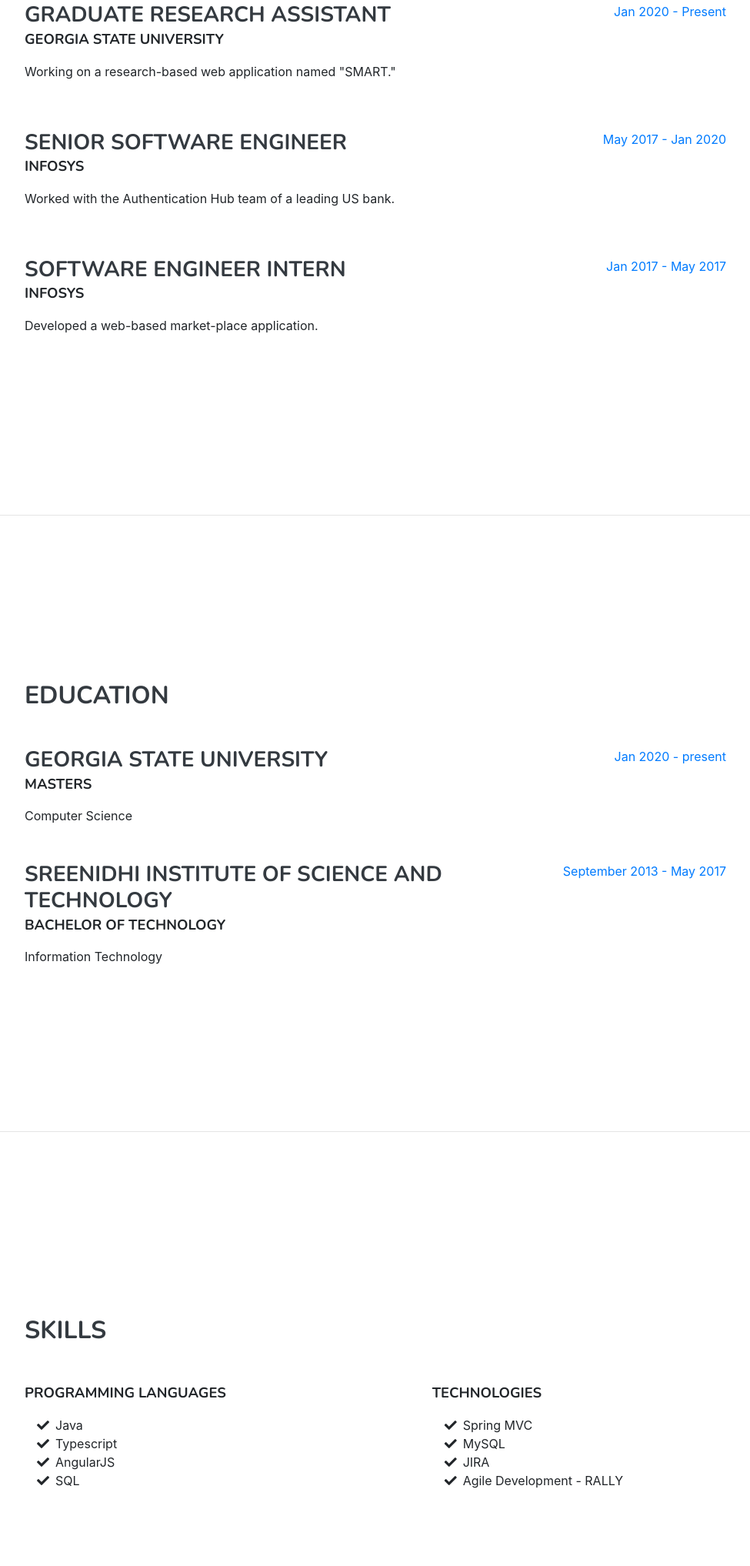
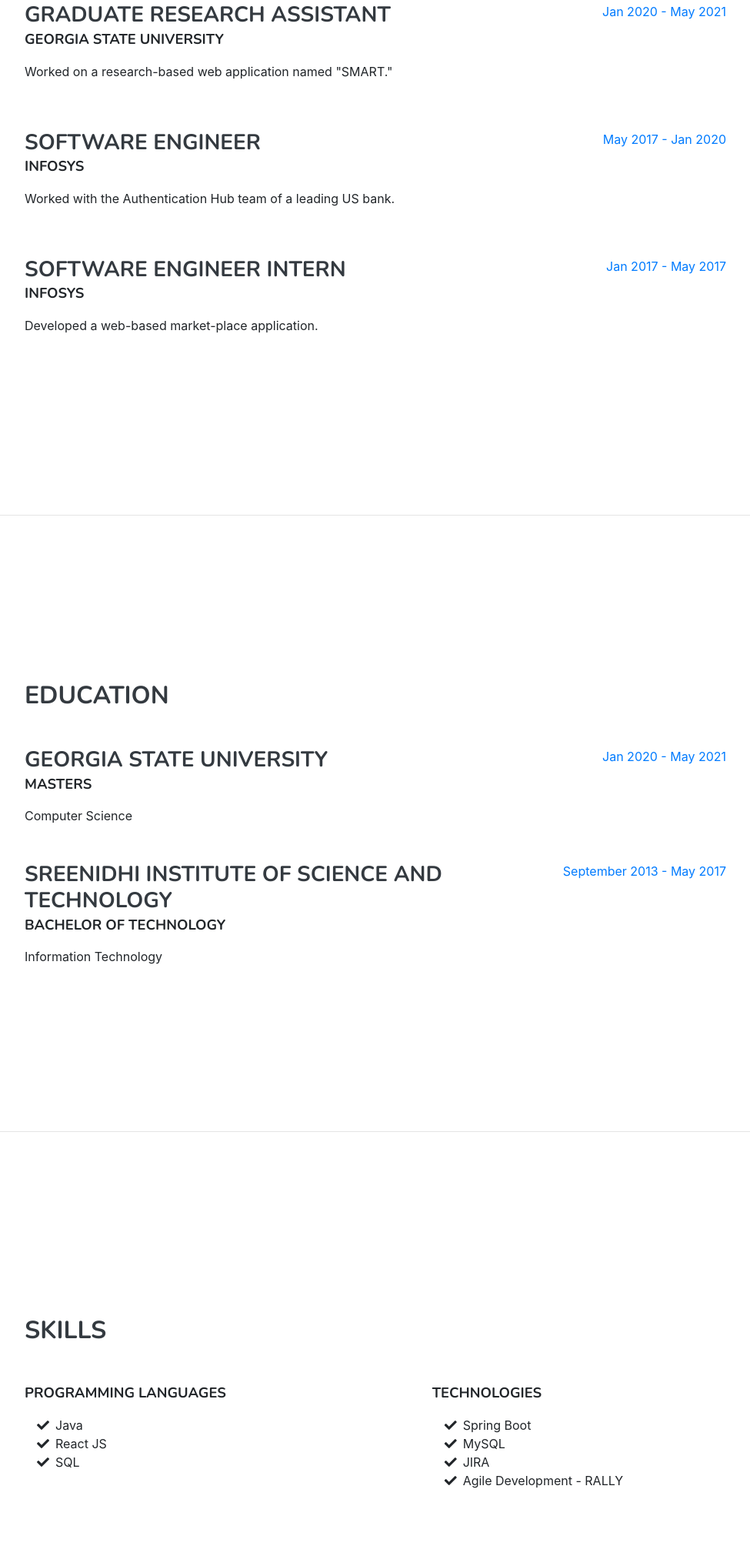
Before and after one commit to maneeshboddu/maneeshboddu.github.io, a website with bundled scripts: page index.html in a window 1280 px wide. Shown: the part 932-2967 px from the top of the page at 77% size, without its empty margins (288-1263 px from the left). Built offline with nearby package versions, Linux system fonts and the light colour scheme; a web font is replaced by a local one.

Commit message:
Update index.html

```diff
--- a/index.html
+++ b/index.html
@@ -75,7 +75,7 @@
           <div class="lead mb-5">
           I am a graduate student pursuing a Master’s degree in Computer Science at Georgia State University to enhance my skills as a full-stack developer.<br><br>
           I am an experienced engineering professional with a focus on web design and development. I am passionate about working with the latest engineering methodologies with a keen interest in User Interfaces and Design. I am looking forward to learn, understand, and perform tasks to the best of my abilities and with a zeal to keep improving myself professionally and personally.<br><br>
-          As a Senior Systems Engineer, I have worked on a Banking application and Implemented a customer verification module to simplify the account opening process.
+          As a Systems Engineer, I have worked on a Banking application and Implemented a customer verification module to simplify the account opening process.
           </div><br>
           <!-- <p class="lead mb-5">I am a graduate student pursuing a Master’s degree in Computer Science at Georgia State University to enhance my skills as a full-stack developer.</p>
 
@@ -109,17 +109,16 @@
             <div class="resume-content">
               <h3 class="mb-0">Graduate Research Assistant</h3>
               <div class="subheading mb-3">Georgia State University</div>
-              <p>Working on a research-based web application named "SMART."</p>
+              <p>Worked on a research-based web application named "SMART."</p>
             </div>
             <div class="resume-date text-md-right">
-              <span class="text-primary">Jan 2020 - Present</span>
+              <span class="text-primary">Jan 2020 - May 2021</span>
             </div>
           </div>
 
-
           <div class="resume-item d-flex flex-column flex-md-row justify-content-between mb-5">
             <div class="resume-content">
-              <h3 class="mb-0">Senior Software Engineer</h3>
+              <h3 class="mb-0">Software Engineer</h3>
               <div class="subheading mb-3">Infosys</div>
               <p>Worked with the Authentication Hub team of a leading US bank.</p>
             </div>
@@ -135,7 +134,7 @@
               <p>Developed a web-based market-place application.</p>
             </div>
             <div class="resume-date text-md-right">
-              <span class="text-primary">Jan 2017 -  May 2017</span>
+              <span class="text-primary">Jan 2017 - May 2017</span>
             </div>
           </div>
         </div>
@@ -155,13 +154,13 @@
              <!--  <p>GPA: 3.23</p> -->
             </div>
             <div class="resume-date text-md-right">
-              <span class="text-primary">Jan 2020 - present</span>
+              <span class="text-primary">Jan 2020 - May 2021</span>
             </div>
           </div>
 
           <div class="resume-item d-flex flex-column flex-md-row justify-content-between">
             <div class="resume-content">
-              <h3 class="mb-0">Sreenidhi institute of science and technology</h3>
+              <h3 class="mb-0">Sreenidhi Institute of Science and Technology</h3>
               <div class="subheading mb-3">Bachelor of Technology</div>
               <div>Information Technology</div>
               <!-- <p>GPA: 3.56</p> -->
@@ -189,10 +188,7 @@
               Java</li>
             <li>
               <i class="fa-li fa fa-check"></i>
-              Typescript</li>
-            <li>
-              <i class="fa-li fa fa-check"></i>
-              AngularJS</li>
+              React JS</li>
             <li>
               <i class="fa-li fa fa-check"></i>
               SQL</li>
@@ -207,7 +203,7 @@
           <ul class="fa-ul mb-0">
             <li>
               <i class="fa-li fa fa-check"></i>
-              Spring MVC</li>
+              Spring Boot</li>
             <li>
               <i class="fa-li fa fa-check"></i>
               MySQL</li>
```
